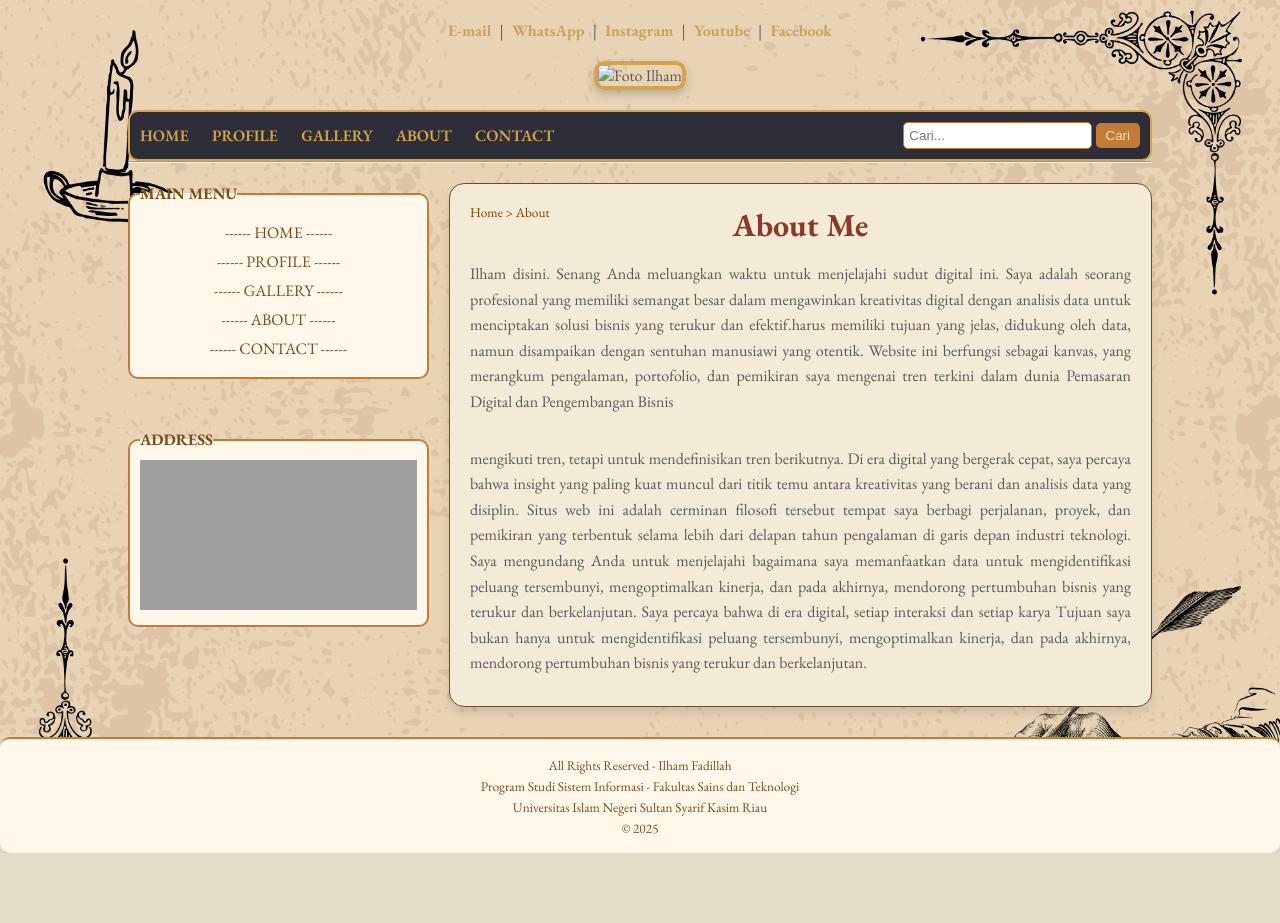
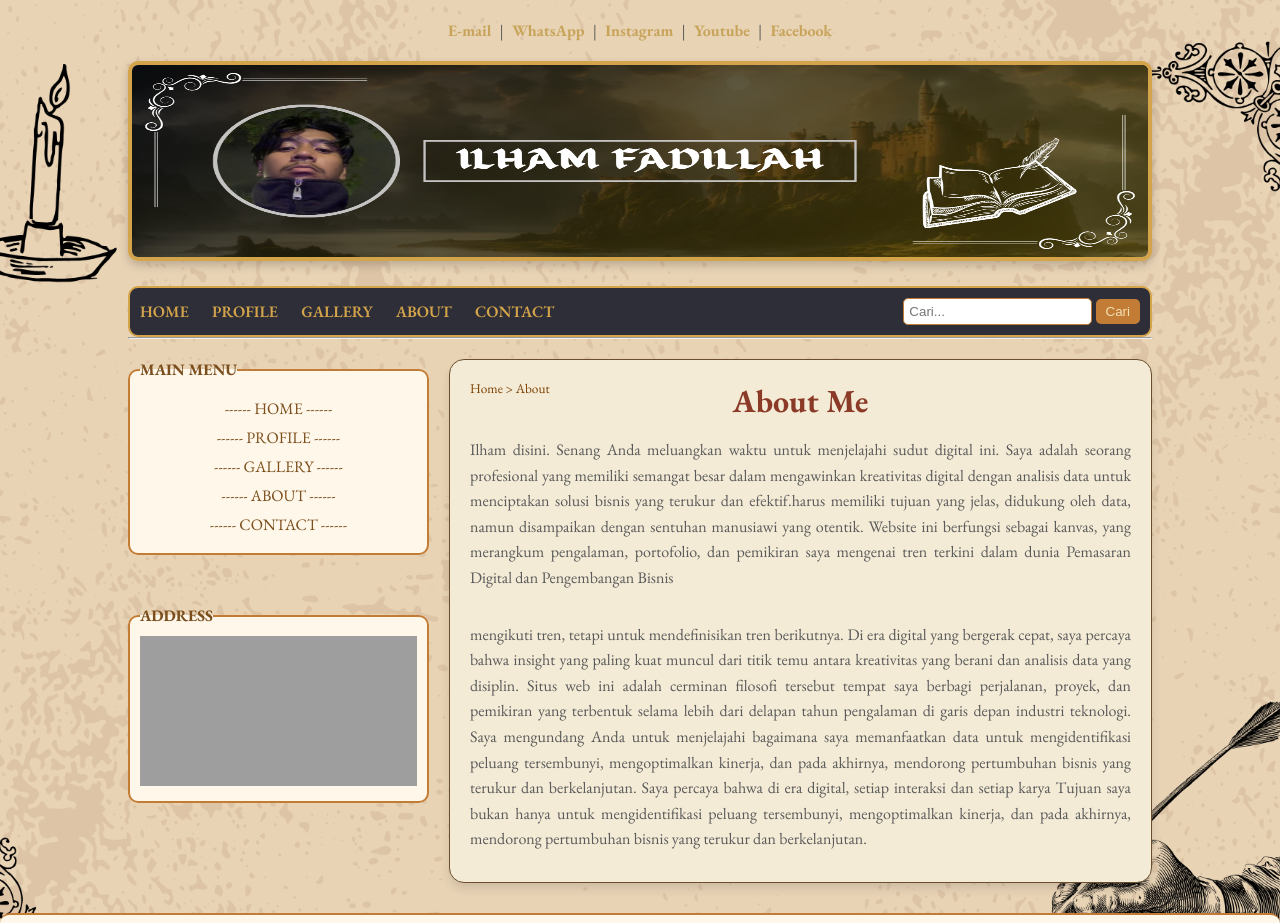
Before and after one commit to lfc-rt/ilham-fadillah, a plain HTML site: page about.html in a window 1280 px wide. Shown: the top 923 px of the page. Before the commit the page ends 853 px from the top, so only its background shows below. Drawn offline with nearby package versions, Linux system fonts and the light colour scheme; grey boxes are pictures that could not be loaded; files whose address does not match are found by name.

Commit message:
Update about.html

```diff
--- a/about.html
+++ b/about.html
@@ -9,7 +9,7 @@
 <link rel="preconnect" href="https://fonts.googleapis.com">
 <link rel="preconnect" href="https://fonts.gstatic.com" crossorigin>
 <link href="https://fonts.googleapis.com/css2?family=EB+Garamond:ital,wght@0,400..800;1,400..800&family=MedievalSharp&display=swap" rel="stylesheet">
-<link rel="icon" type="image" href="gambar/icarus.ico">
+<link rel="icon" type="image" href="icarus.ico">
 
 </head>
 
@@ -27,7 +27,7 @@
 
     <!-- Header -->
     <div class="header">
-    <img class="header-img"  src="gambar/banner.png" alt="Foto Ilham">
+    <img class="header-img"  src="banner.png" alt="Foto Ilham">
     </div>
 
     <!-- Navbar -->
```
